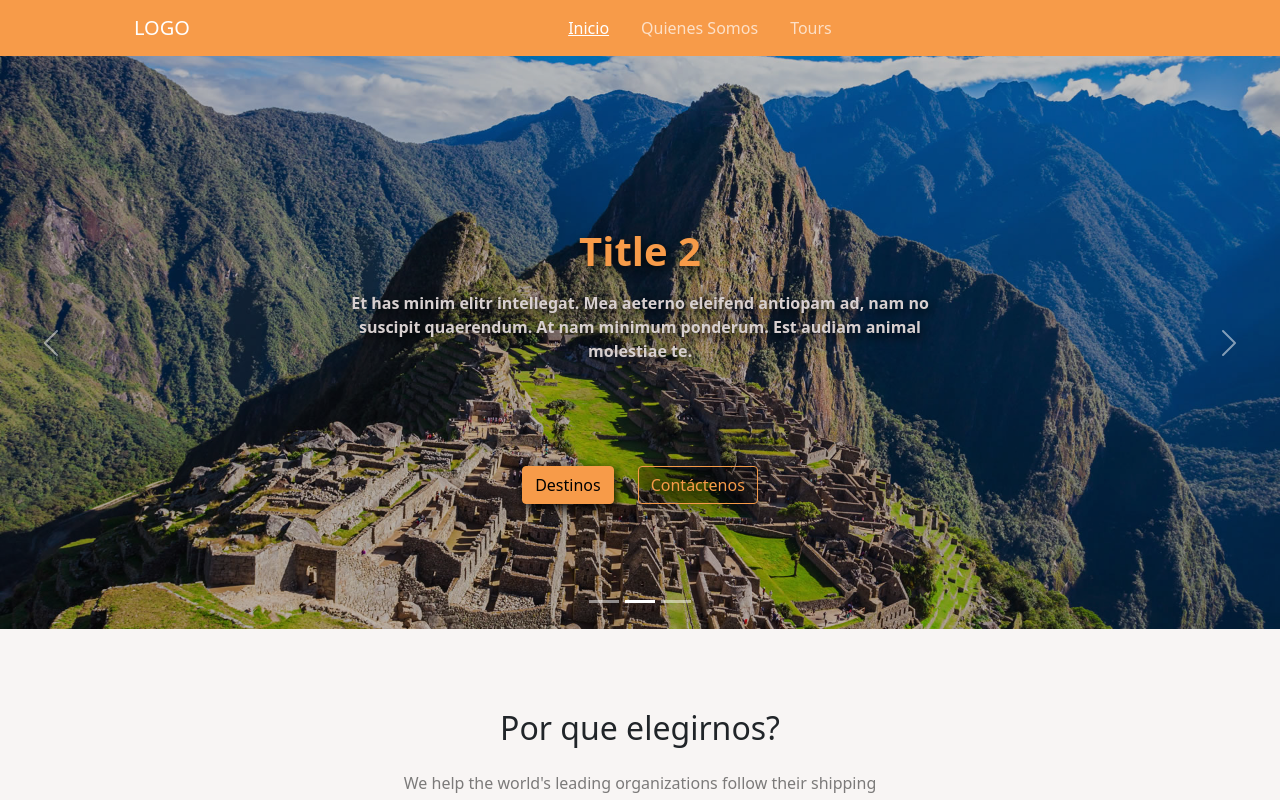
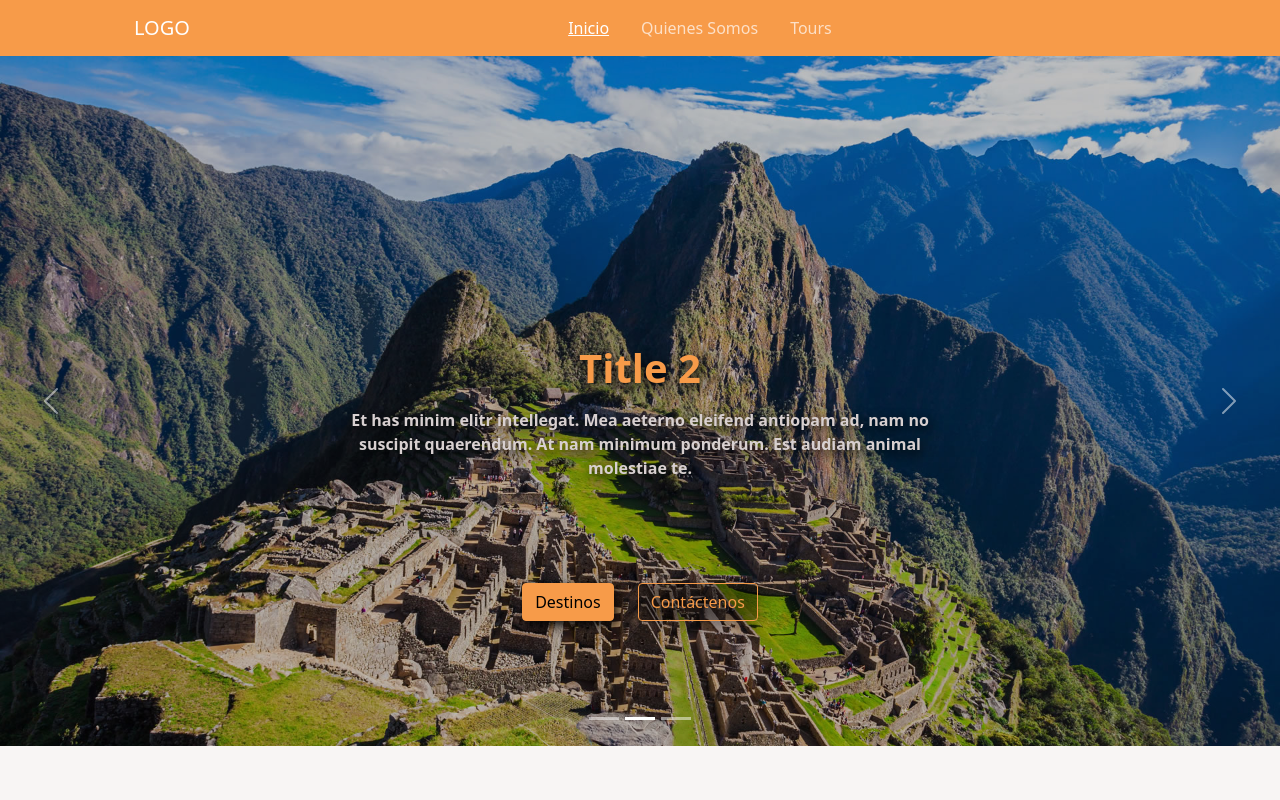
Before and after one commit to helio3197/magic-peru, a React (Create React App) app: page / in a window 1280 px wide. Shown: the top 800 px of the page. Built offline with nearby package versions, Linux system fonts and the light colour scheme.

Commit message:
Update max-heihgt value for headline carousel component

```diff
--- a/src/App.scss
+++ b/src/App.scss
@@ -93,7 +93,7 @@ body {
 
 .headline-carousel {
   .carousel-item > div {
-    max-height: 573px;
+    max-height: 690px;
     min-height: 448px;
   }
 
```
